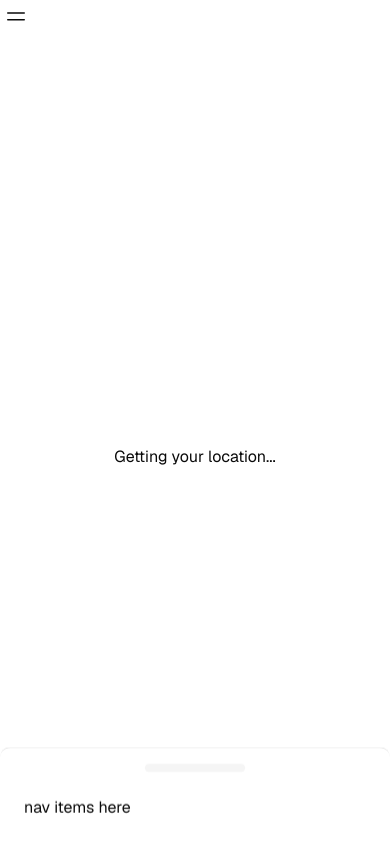
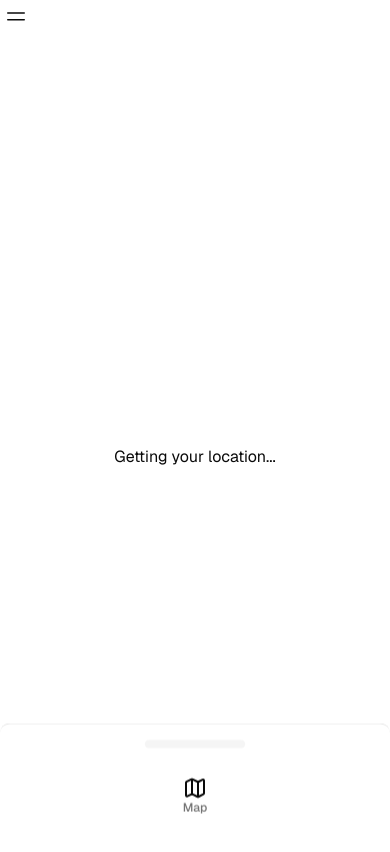
Before and after one commit to ahmoin/findpatch, a Next.js app: page / in a window 390 px wide. Shown: the top 852 px of the page. Built offline with nearby package versions, Linux system fonts and the light colour scheme; no server answers; what @convex-dev/auth would draw is missing.

Commit message:
feat: add map button to mobile nav

```diff
--- a/components/mobile-nav.tsx
+++ b/components/mobile-nav.tsx
@@ -1,5 +1,6 @@
 "use client";
 
+import { Map } from "lucide-react";
 import { Button } from "@/components/ui/button";
 import {
 	Drawer,
@@ -40,7 +41,18 @@ export function MobileNav() {
 			</DrawerTrigger>
 			<DrawerContent className="max-h-[80svh] p-0">
 				<div className="overflow-auto p-6">
-					<div className="flex flex-col space-y-3">nav items here</div>
+					<div className="flex flex-col space-y-3">
+						<div className="flex flex-col items-center space-y-2">
+							<Button
+								variant="ghost"
+								size="icon"
+								className="size-12 flex flex-col"
+							>
+								<Map className="size-6 -mb-2" />
+								<span className="text-xs text-muted-foreground">Map</span>
+							</Button>
+						</div>
+					</div>
 				</div>
 			</DrawerContent>
 		</Drawer>
```
